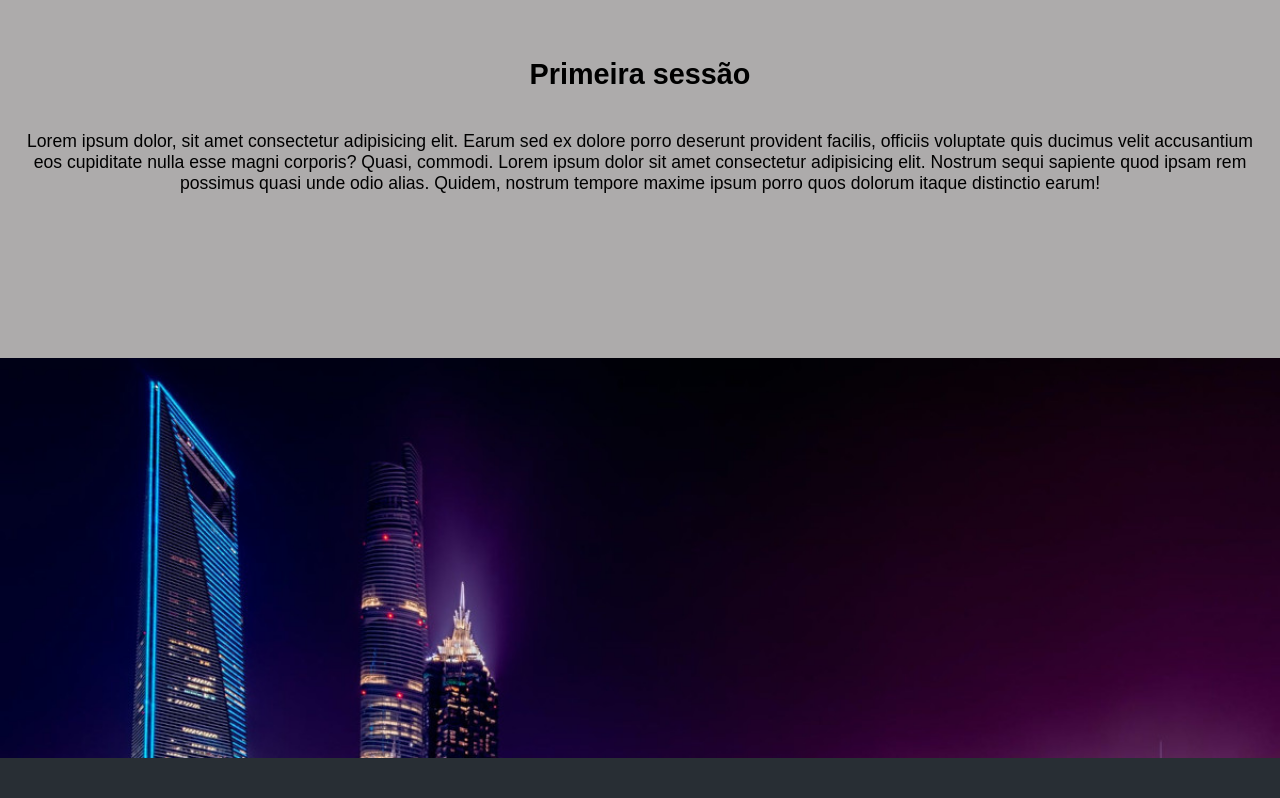
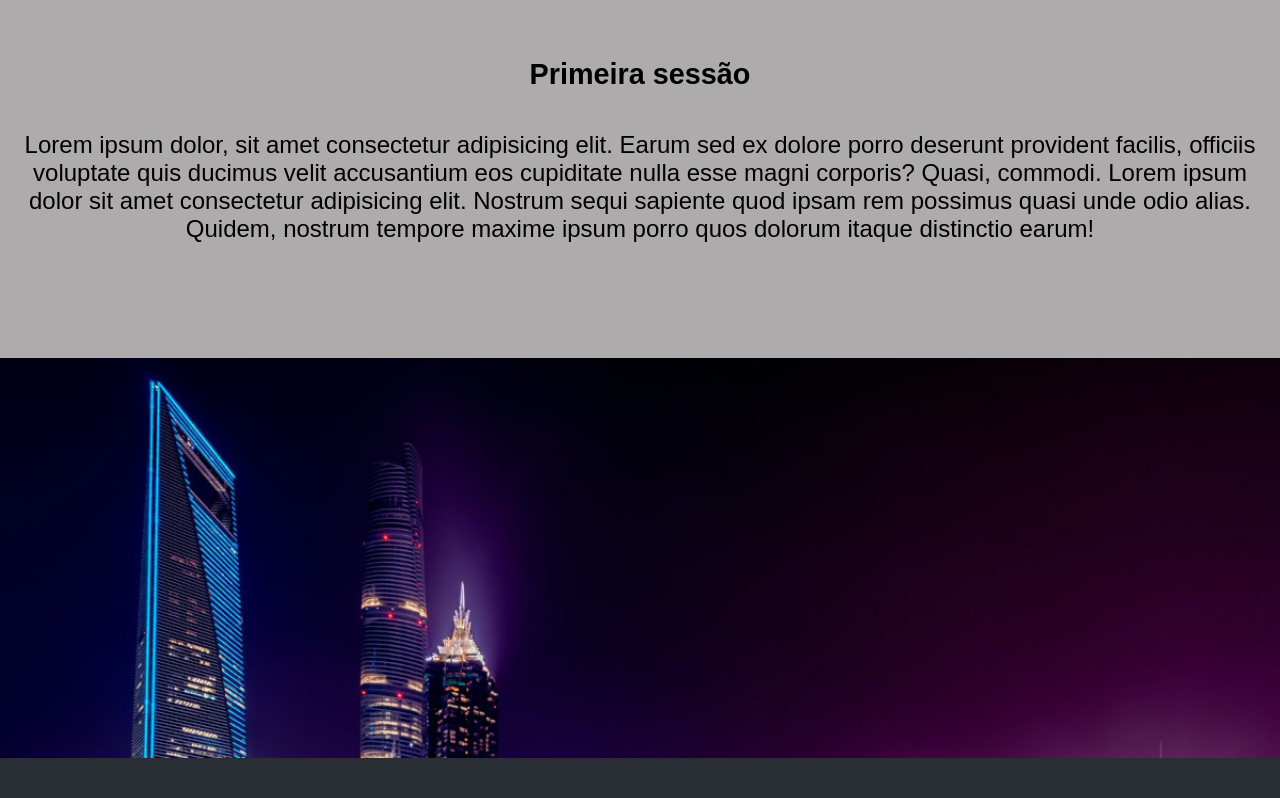
Before and after one commit to monteiroojp/projeto-parallax, a plain HTML site: page index.html in a window 1280 px wide. Shown: the part 802-1600 px from the top of the page. Drawn offline with Linux system fonts and the light colour scheme; a web font is replaced by a local one.

Commit message:
fix text pt.2 media query

```diff
--- a/estilos/estilos.css
+++ b/estilos/estilos.css
@@ -84,7 +84,7 @@ section > h2{
 section > p{
     padding: 0px 0px 20px 0px;
     margin: auto;
-    font-size: 1.1em;
+    font-size: 0.9em;
     color: white;
     text-align: justify;
     text-align: center;
--- /dev/null
+++ b/estilos/mediaquery.css
@@ -0,0 +1,17 @@
+@media screen and (min-width:768px){
+    section > p{
+        font-size: 1.1em;
+    }
+}
+
+@media screen and (min-width:992px){
+    section > p{
+        font-size: 1.3em;
+    }
+}
+
+@media screen and (min-width:1200px){
+    section > p{
+        font-size: 1.5em;
+    }
+}
--- a/index.html
+++ b/index.html
@@ -4,6 +4,7 @@
     <meta charset="UTF-8">
     <meta name="viewport" content="width=device-width, initial-scale=1.0">
     <link rel="stylesheet" href="estilos/estilos.css">
+    <link rel="stylesheet" href="estilos/mediaquery.css">
     <title>Parallax</title>
 </head>
 <body>
```
